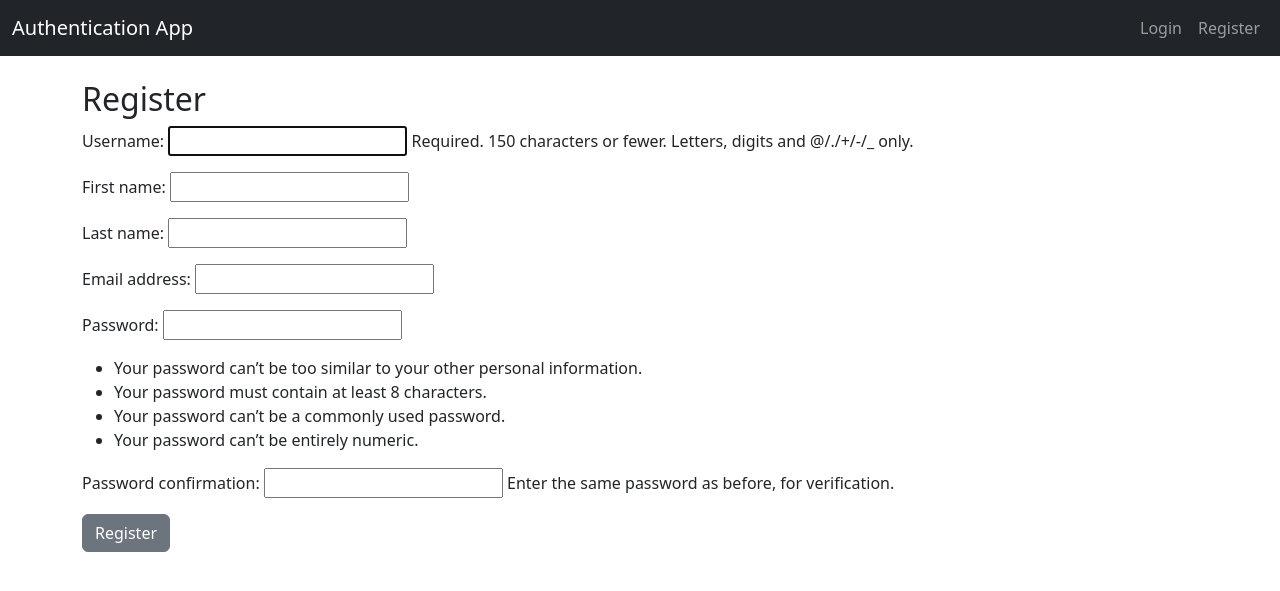
After one commit to isntdoris/user_authentication, a Django app: page /register/ in a window 1280 px wide. The commit adds this page. Shown: the top 591 px of the page. Run offline with Django 5.2, Linux system fonts and the light colour scheme.

Commit message:
user registration

```diff
--- /dev/null
+++ b/mysite/authenticate/forms.py
@@ -0,0 +1,12 @@
+from django.contrib.auth.forms import UserCreationForm
+from django.contrib.auth.models import User
+from django import forms
+
+class SingUpForm(UserCreationForm):
+    email = forms.EmailField
+    first_name = forms.CharField(max_length=100)
+    last_name = forms.CharField(max_length=100)
+
+    class Meta:
+        model = User
+        fields = ('username', 'first_name', 'last_name', 'email', 'password1', 'password2',)
--- a/mysite/authenticate/templates/authenticate/base.html
+++ b/mysite/authenticate/templates/authenticate/base.html
@@ -36,6 +36,9 @@
           <li class="nav-item">
             <a class="nav-link" href="{% url 'login' %}">Login</a>
           </li>
+          <li class="nav-item">
+            <a class="nav-link" href="{% url 'register' %}">Register</a>
+          </li>
           {% endif %}
         </ul>
       </div>
--- /dev/null
+++ b/mysite/authenticate/templates/authenticate/register.html
@@ -0,0 +1,12 @@
+{% extends 'authenticate/base.html' %} {% block content %}
+
+<h2>Register</h2>
+
+<form method="POST" action="{% url 'register' %}">
+  {% csrf_token %} {% if form.errors %}
+  <p>Your Form Has Errors</p>
+  {% endif %} {{ form.as_p }}
+  <input type="submit" value="Register" class="btn btn-secondary" />
+</form>
+
+{% endblock content %}
--- a/mysite/authenticate/urls.py
+++ b/mysite/authenticate/urls.py
@@ -4,5 +4,6 @@ from . import views
 urlpatterns = [
     path('', views.home, name = "home"),
     path('login/', views.login_user, name = "login"),
-    path('logout/', views.logout_user, name = "logout")
+    path('logout/', views.logout_user, name = "logout"),
+    path('register/', views.register_user, name = "register"),
 ]
--- a/mysite/authenticate/views.py
+++ b/mysite/authenticate/views.py
@@ -1,6 +1,8 @@
 from django.shortcuts import render, redirect
 from django.contrib.auth import authenticate, login, logout
+from django.contrib.auth.forms import UserCreationForm
 from django.contrib import messages
+from .forms import SingUpForm
 
 def home(request):
     return render(request, 'authenticate/home.html', {})
@@ -24,3 +26,19 @@ def logout_user(request):
     logout(request)
     messages.success(request, ('You Have Been Logged Out...'))
     return redirect('home')
+
+def register_user(request):
+    if request.method == 'POST':
+        form = SingUpForm(request.POST)
+        if form.is_valid():
+            form.save()
+            username = form.cleaned_data['username']
+            password = form.changed_data['password1']
+            user = authenticate(request, username=username, password=password)
+            login(request, user)
+            messages.success(request, ('You Have Registered...'))
+            return redirect('home')
+    else:
+        form = SingUpForm()
+    context = {'form': form}
+    return render(request, 'authenticate/register.html', context)
```
Also changed, not shown: mysite/db.sqlite3.
